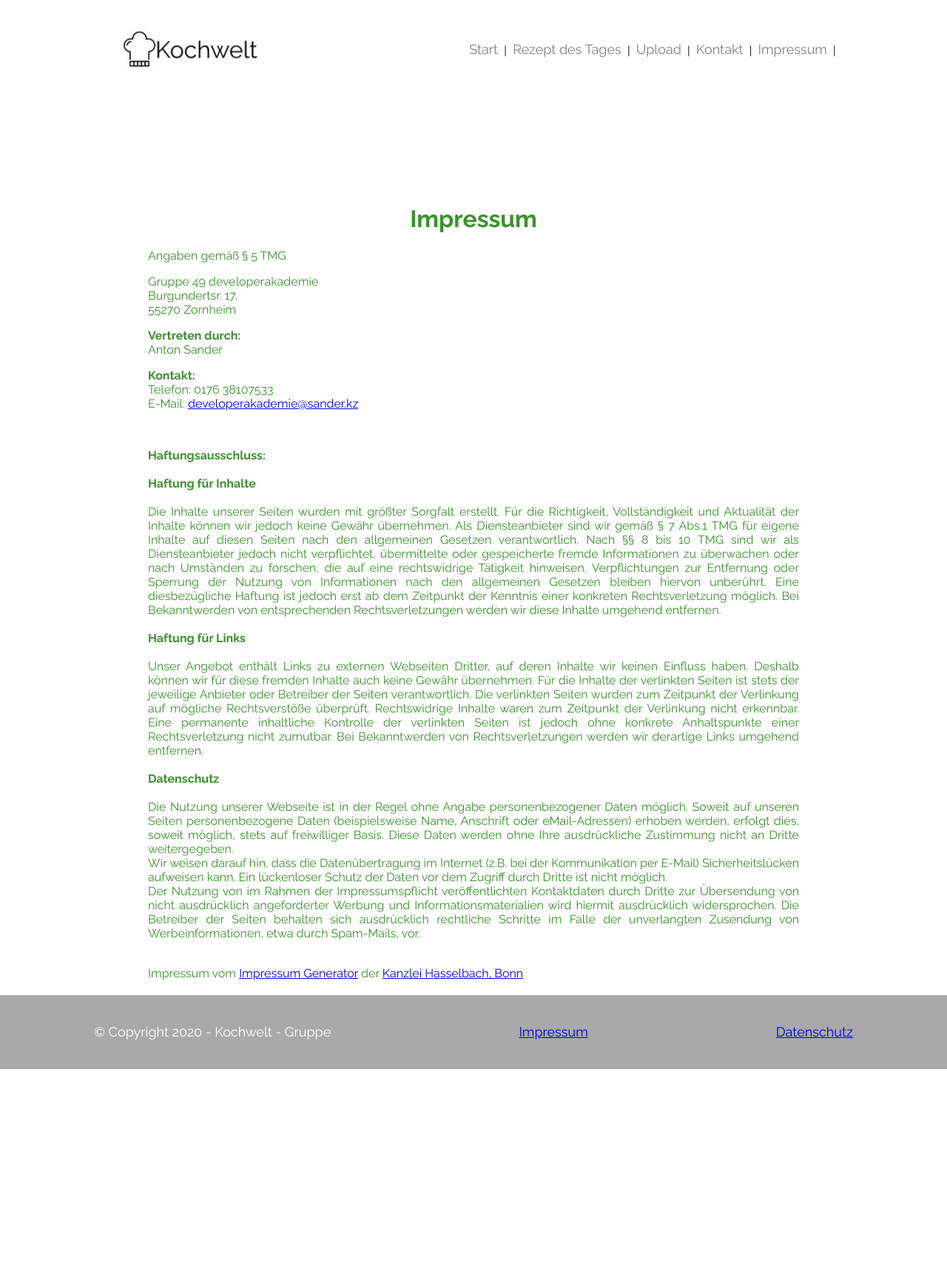
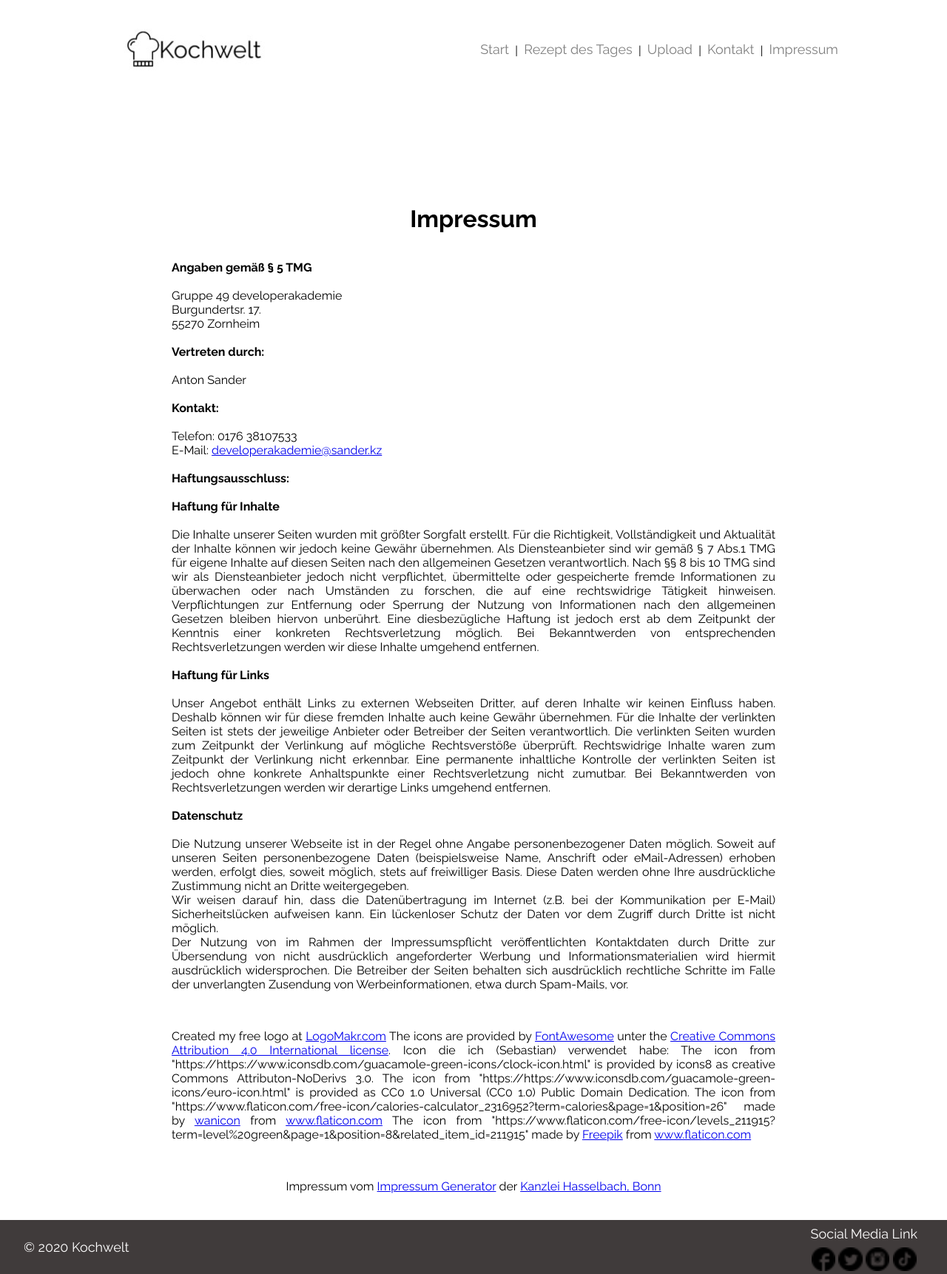
Before and after one commit to sebastian-netzker/Kochwelt, a plain HTML site: page imprint.html in a window 1280 px wide. Shown: the whole page at 74% size. Before the commit the page ends 1445 px from the top, so only its background shows below. Drawn offline with Linux system fonts and the light colour scheme.

Commit message:
neues impressum

```diff
--- a/css/form.css
+++ b/css/form.css
@@ -1,3 +1,4 @@
+
 .form {
     display: flex;
     flex-direction: column;
@@ -28,8 +29,31 @@
     width: 600px;
     height: 300px;
 }
+.contact{
+    margin-top: 100px;
+	text-align: justify;
+	padding: 20px 200px;
+
+}
+.dropbtn{
+    display: none;
+}
 @media(max-width: 1000px){
-    .form {
+    .dropbtn{
+        display: block;
+    }
+    .dropdown{
+        display: flex;
+        flex-direction:column;
+        align-items: flex-end;
+    }
+      .dropdown span{
+        display: none;
+      }
+
+
+
+      .form {
         font-size: 4em !important;
     }
     .form input {
@@ -47,4 +71,9 @@
         font-size: 0.5em !important;
         margin: 50px;
     }
+    .contact{
+
+			font-size: 1.7em;
+			padding: 20px 50px !important;
+    }
 }
--- a/imprint.html
+++ b/imprint.html
@@ -7,58 +7,96 @@
     <link href="https://fonts.googleapis.com/css2?family=Raleway:wght@400;700&display=swap" rel="stylesheet">
 
     <link rel="stylesheet" href="css/style.css">
-    <link rel="stylesheet" type="text/css" href="css/start.css">
+    <link rel="stylesheet" type="text/css" href="css/form.css">
     <meta http-equiv="Content-Type" content="text/html; charset=utf-8"/>
 	</head>
 <body>
-    <div class="navigation-bar">
-
+    <header class="navigation-bar">
         <img class="logo" src="img/logo.png">
 
-        <nav class="navigation-menu">
-
-            <a href="index.html"> Start </a>&nbsp; | &nbsp;
-            <a href="recepy.html"> Rezept des Tages</a>&nbsp; | &nbsp;
-            <a href="upload.html"> Upload </a>&nbsp; | &nbsp;
-            <a href="contact.html"> Kontakt </a>&nbsp; | &nbsp;
-            <a href="imprint.html"> Impressum </a>&nbsp; | &nbsp;
-        </nav>
+        <nav class="navigation-menu dropdown">
+            <div class="dropbtn">Menu</div>
+            <a href="index.html"> Start </a><span>&nbsp; | &nbsp;</span>
+            <a href="recepy.html"> Rezept des Tages</a><span>&nbsp; | &nbsp;</span>
+            <a href="upload.html"> Upload </a><span>&nbsp; | &nbsp;</span>
+            <a href="contact.html"> Kontakt </a><span>&nbsp; | &nbsp;</span>
+            <a href="imprint.html"> Impressum </a>
+            </nav>
 
 
-    </div>
+        </header>
 
 
-        <div class="wrapper">
-            <div class="hauptcontainer contact">
 
-
-            <h1>Impressum</h1
-                ><p>Angaben gemäß § 5 TMG</p><p>Gruppe 49 developerakademie <br>
+    <main class="contact">
+            <h1>Impressum</h1>
+            <p>
+            <strong>Angaben gemäß § 5 TMG</strong><br><br>
+                Gruppe 49 developerakademie<br>
                 Burgundertsr. 17.<br>
-                55270 Zornheim <br>
-                </p><p> <strong>Vertreten durch: </strong><br>
-                Anton Sander<br>
-                </p><p><strong>Kontakt:</strong> <br>
+                55270 Zornheim<br><br>
+                <strong>Vertreten durch:</strong><br><br>
+                Anton Sander<br><br>
+                <strong>Kontakt:</strong><br><br>
                 Telefon: 0176 38107533<br>
-                E-Mail: <a href='mailto:developerakademie@sander.kz'>developerakademie@sander.kz</a></br></p>
-                <br>
-                <p><strong>Haftungsausschluss: </strong><br><br><strong>Haftung für Inhalte</strong><br><br>
-                Die Inhalte unserer Seiten wurden mit größter Sorgfalt erstellt. Für die Richtigkeit, Vollständigkeit und Aktualität der Inhalte können wir jedoch keine Gewähr übernehmen. Als Diensteanbieter sind wir gemäß § 7 Abs.1 TMG für eigene Inhalte auf diesen Seiten nach den allgemeinen Gesetzen verantwortlich. Nach §§ 8 bis 10 TMG sind wir als Diensteanbieter jedoch nicht verpflichtet, übermittelte oder gespeicherte fremde Informationen zu überwachen oder nach Umständen zu forschen, die auf eine rechtswidrige Tätigkeit hinweisen. Verpflichtungen zur Entfernung oder Sperrung der Nutzung von Informationen nach den allgemeinen Gesetzen bleiben hiervon unberührt. Eine diesbezügliche Haftung ist jedoch erst ab dem Zeitpunkt der Kenntnis einer konkreten Rechtsverletzung möglich. Bei Bekanntwerden von entsprechenden Rechtsverletzungen werden wir diese Inhalte umgehend entfernen.<br><br><strong>Haftung für Links</strong><br><br>
-                Unser Angebot enthält Links zu externen Webseiten Dritter, auf deren Inhalte wir keinen Einfluss haben. Deshalb können wir für diese fremden Inhalte auch keine Gewähr übernehmen. Für die Inhalte der verlinkten Seiten ist stets der jeweilige Anbieter oder Betreiber der Seiten verantwortlich. Die verlinkten Seiten wurden zum Zeitpunkt der Verlinkung auf mögliche Rechtsverstöße überprüft. Rechtswidrige Inhalte waren zum Zeitpunkt der Verlinkung nicht erkennbar. Eine permanente inhaltliche Kontrolle der verlinkten Seiten ist jedoch ohne konkrete Anhaltspunkte einer Rechtsverletzung nicht zumutbar. Bei Bekanntwerden von Rechtsverletzungen werden wir derartige Links umgehend entfernen.<br><br><strong>Datenschutz</strong><br><br>
+                E-Mail: <a href='mailto:developerakademie@sander.kz'>developerakademie@sander.kz</a><br><br>
+                <strong>Haftungsausschluss:</strong><br><br>
+                <strong>Haftung für Inhalte</strong><br><br>
+                Die Inhalte unserer Seiten wurden mit größter Sorgfalt erstellt. Für die Richtigkeit, Vollständigkeit und Aktualität der Inhalte können wir jedoch keine Gewähr übernehmen. Als Diensteanbieter sind wir gemäß § 7 Abs.1 TMG für eigene Inhalte auf diesen Seiten nach den allgemeinen Gesetzen verantwortlich. Nach §§ 8 bis 10 TMG sind wir als Diensteanbieter jedoch nicht verpflichtet, übermittelte oder gespeicherte fremde Informationen zu überwachen oder nach Umständen zu forschen, die auf eine rechtswidrige Tätigkeit hinweisen. Verpflichtungen zur Entfernung oder Sperrung der Nutzung von Informationen nach den allgemeinen Gesetzen bleiben hiervon unberührt. Eine diesbezügliche Haftung ist jedoch erst ab dem Zeitpunkt der Kenntnis einer konkreten Rechtsverletzung möglich. Bei Bekanntwerden von entsprechenden Rechtsverletzungen werden wir diese Inhalte umgehend entfernen.<br><br>
+                <strong>Haftung für Links</strong><br><br>
+                Unser Angebot enthält Links zu externen Webseiten Dritter, auf deren Inhalte wir keinen Einfluss haben. Deshalb können wir für diese fremden Inhalte auch keine Gewähr übernehmen. Für die Inhalte der verlinkten Seiten ist stets der jeweilige Anbieter oder Betreiber der Seiten verantwortlich. Die verlinkten Seiten wurden zum Zeitpunkt der Verlinkung auf mögliche Rechtsverstöße überprüft. Rechtswidrige Inhalte waren zum Zeitpunkt der Verlinkung nicht erkennbar. Eine permanente inhaltliche Kontrolle der verlinkten Seiten ist jedoch ohne konkrete Anhaltspunkte einer Rechtsverletzung nicht zumutbar. Bei Bekanntwerden von Rechtsverletzungen werden wir derartige Links umgehend entfernen.<br><br>
+                <strong>Datenschutz</strong><br><br>
                 Die Nutzung unserer Webseite ist in der Regel ohne Angabe personenbezogener Daten möglich. Soweit auf unseren Seiten personenbezogene Daten (beispielsweise Name, Anschrift oder eMail-Adressen) erhoben werden, erfolgt dies, soweit möglich, stets auf freiwilliger Basis. Diese Daten werden ohne Ihre ausdrückliche Zustimmung nicht an Dritte weitergegeben. <br>
                 Wir weisen darauf hin, dass die Datenübertragung im Internet (z.B. bei der Kommunikation per E-Mail) Sicherheitslücken aufweisen kann. Ein lückenloser Schutz der Daten vor dem Zugriff durch Dritte ist nicht möglich. <br>
                 Der Nutzung von im Rahmen der Impressumspflicht veröffentlichten Kontaktdaten durch Dritte zur Übersendung von nicht ausdrücklich angeforderter Werbung und Informationsmaterialien wird hiermit ausdrücklich widersprochen. Die Betreiber der Seiten behalten sich ausdrücklich rechtliche Schritte im Falle der unverlangten Zusendung von Werbeinformationen, etwa durch Spam-Mails, vor.<br>
-                </p><br>
-                Impressum vom <a href="https://www.impressum-generator.de">Impressum Generator</a> der <a href="https://www.kanzlei-hasselbach.de/standorte/bonn/">Kanzlei Hasselbach, Bonn</a>
+                 </p>
+<br>
+            <p>
+
+
+            Created my free logo at <a href="https://logomakr.com" target="_blank">LogoMakr.com</a>
 
 
 
+            The icons are provided by <a href="https://fontawesome.com/" rel="nofollow" target="_blank">FontAwesome</a> unter the <a href="https://fontawesome.com/license" target="_blank" rel="nofollow">Creative Commons Attribution 4.0 International license</a>.
 
-        </div>
-		<div class="footer">
-			<div>© Copyright 2020 - Kochwelt - Gruppe</div>
-			<a href="imprint.html">Impressum</a><a href="#">Datenschutz</a>
-            </div>
-            </div>
-	</body>
+
+
+            Icon die ich (Sebastian) verwendet habe:
+
+
+
+            The icon from "https://https://www.iconsdb.com/guacamole-green-icons/clock-icon.html" is provided by icons8 as creative Commons Attributon-NoDerivs 3.0.
+
+
+            The icon from "https://https://www.iconsdb.com/guacamole-green-icons/euro-icon.html" is provided as CC0 1.0 Universal (CC0 1.0) Public Domain Dedication.
+
+
+            The icon from "https://www.flaticon.com/free-icon/calories-calculator_2316952?term=calories&page=1&position=26" made by <a href="https://www.flaticon.com/authors/wanicon" title="wanicon">wanicon</a> from <a href="https://www.flaticon.com/" title="Flaticon">www.flaticon.com</a>
+
+
+            The icon from "https://www.flaticon.com/free-icon/levels_211915?term=level%20green&page=1&position=8&related_item_id=211915" made by <a href="https://www.flaticon.com/authors/freepik" title="Freepik">Freepik</a> from <a href="https://www.flaticon.com/" title="Flaticon">www.flaticon.com</a>
+
+</p>
+<br>
+           <p>     Impressum vom <a href="https://www.impressum-generator.de">Impressum Generator</a> der <a href="https://www.kanzlei-hasselbach.de/standorte/bonn/">Kanzlei Hasselbach, Bonn</a>
+           </p>
+        </main>
+
+            <footer class="footer">
+                <div style="margin-left: 32px;"> © 2020 Kochwelt </div>
+                <div class="text-center">
+                    <div style="padding: 8px;"> Social Media Link </div>
+                    <div>
+                        <img class=" social-media-icon" src="img/facebook.png">
+                        <img class="social-media-icon" src="img/twitter.png">
+                        <img class="social-media-icon" src="img/instagram.png">
+                        <img class="social-media-icon" src="img/tiktok.png">
+                    </div>
+                </div>
+
+            </footer>
+
+
+        </body>
 </html>
```
Also changed, not shown: contact.html (+7 -6 lines).
